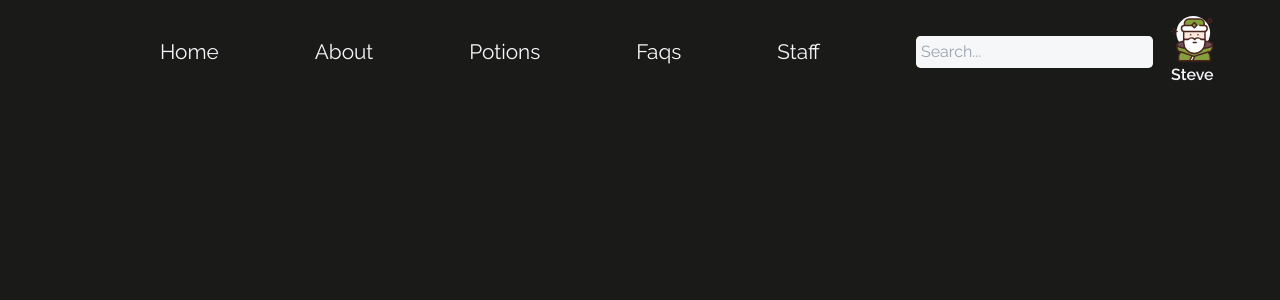
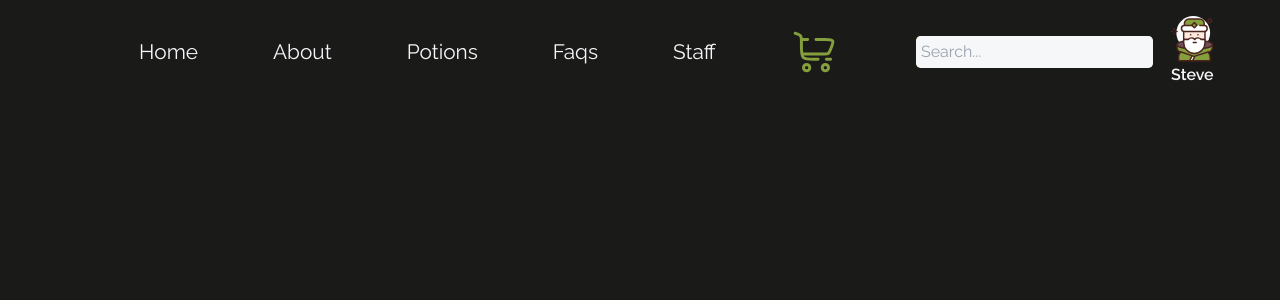
Before and after one commit to dev-jLagunas/potions-market, a Vue app: page / in a window 1280 px wide. Shown: the top 300 px of the page. Built offline with nearby package versions, Linux system fonts and the light colour scheme.

Commit message:
feat(Navbar & Sidebar): add cart button

```diff
--- a/src/components/navigation/TheNavbar.vue
+++ b/src/components/navigation/TheNavbar.vue
@@ -4,6 +4,7 @@ import TheSearchbar from "@/components/search/TheSearchbar.vue";
 import TheSidebar from "@/components/navigation/TheSidebar.vue";
 import wizardImg from "@/assets/svgs/wizard_green.svg";
 import sidebarSvg from "@/assets/svgs/sidebar_green.svg";
+import cartSvg from "@/assets/svgs/cart_green.svg";
 
 // REFS
 const isSidebarOpen = ref(false);
@@ -23,6 +24,7 @@ const toggleSidebar = () => {
       <li class="nav-link">Potions</li>
       <li class="nav-link">Faqs</li>
       <li class="nav-link">Staff</li>
+      <li><img :src="cartSvg" alt="cart img" class="nav-cart-svg" /></li>
     </ul>
     <TheSearchbar />
     <div class="nav-user-container display-col">
@@ -45,9 +47,19 @@ const toggleSidebar = () => {
   display: none;
 }
 
-.nav-link {
+.nav-link,
+.nav-cart-svg {
   font-size: var(--font-lg);
   text-align: center;
+  cursor: pointer;
+}
+
+.nav-cart-svg {
+  height: 50px;
+}
+
+.nav-cart-svg:hover {
+  animation: wiggle 0.9s both;
 }
 
 .nav-user-container {
@@ -90,4 +102,36 @@ const toggleSidebar = () => {
     display: none;
   }
 }
+
+/* KEY FRAMES */
+@keyframes wiggle {
+  0% {
+    -webkit-transform: scale3d(1, 1, 1);
+    transform: scale3d(1, 1, 1);
+  }
+  30% {
+    -webkit-transform: scale3d(1.25, 0.75, 1);
+    transform: scale3d(1.25, 0.75, 1);
+  }
+  40% {
+    -webkit-transform: scale3d(0.75, 1.25, 1);
+    transform: scale3d(0.75, 1.25, 1);
+  }
+  50% {
+    -webkit-transform: scale3d(1.15, 0.85, 1);
+    transform: scale3d(1.15, 0.85, 1);
+  }
+  65% {
+    -webkit-transform: scale3d(0.95, 1.05, 1);
+    transform: scale3d(0.95, 1.05, 1);
+  }
+  75% {
+    -webkit-transform: scale3d(1.05, 0.95, 1);
+    transform: scale3d(1.05, 0.95, 1);
+  }
+  100% {
+    -webkit-transform: scale3d(1, 1, 1);
+    transform: scale3d(1, 1, 1);
+  }
+}
 </style>
--- a/src/components/navigation/TheSidebar.vue
+++ b/src/components/navigation/TheSidebar.vue
@@ -1,4 +1,5 @@
 <script setup>
+import cartSvg from "@/assets/svgs/cart_green.svg";
 // EMITS
 const emits = defineEmits(["closeSidebar"]);
 </script>
@@ -11,6 +12,7 @@ const emits = defineEmits(["closeSidebar"]);
       <li class="side-link">Potions</li>
       <li class="side-link">Faqs</li>
       <li class="side-link">Staff</li>
+      <li><img :src="cartSvg" alt="cart img" class="side-cart-svg" /></li>
     </ul>
     <button class="side-close-btn" @click="$emit('closeSidebar')">X</button>
   </aside>
@@ -22,6 +24,14 @@ const emits = defineEmits(["closeSidebar"]);
   position: fixed;
   inset: 0;
   font-size: var(--font-xl);
+}
+
+.side-cart-svg {
+  height: 50px;
+}
+
+.side-cart-svg:hover {
+  animation: wiggle 0.9s both;
 }
 
 .side-link {
@@ -63,4 +73,36 @@ const emits = defineEmits(["closeSidebar"]);
 .side-close-btn:hover {
   transform: scale(1.3);
 }
+
+/* KEY FRAMES */
+@keyframes wiggle {
+  0% {
+    -webkit-transform: scale3d(1, 1, 1);
+    transform: scale3d(1, 1, 1);
+  }
+  30% {
+    -webkit-transform: scale3d(1.25, 0.75, 1);
+    transform: scale3d(1.25, 0.75, 1);
+  }
+  40% {
+    -webkit-transform: scale3d(0.75, 1.25, 1);
+    transform: scale3d(0.75, 1.25, 1);
+  }
+  50% {
+    -webkit-transform: scale3d(1.15, 0.85, 1);
+    transform: scale3d(1.15, 0.85, 1);
+  }
+  65% {
+    -webkit-transform: scale3d(0.95, 1.05, 1);
+    transform: scale3d(0.95, 1.05, 1);
+  }
+  75% {
+    -webkit-transform: scale3d(1.05, 0.95, 1);
+    transform: scale3d(1.05, 0.95, 1);
+  }
+  100% {
+    -webkit-transform: scale3d(1, 1, 1);
+    transform: scale3d(1, 1, 1);
+  }
+}
 </style>
```
Also changed, not shown: src/assets/svgs/cart_green.svg (added), src/assets/svgs/sidebar_green.svg.
